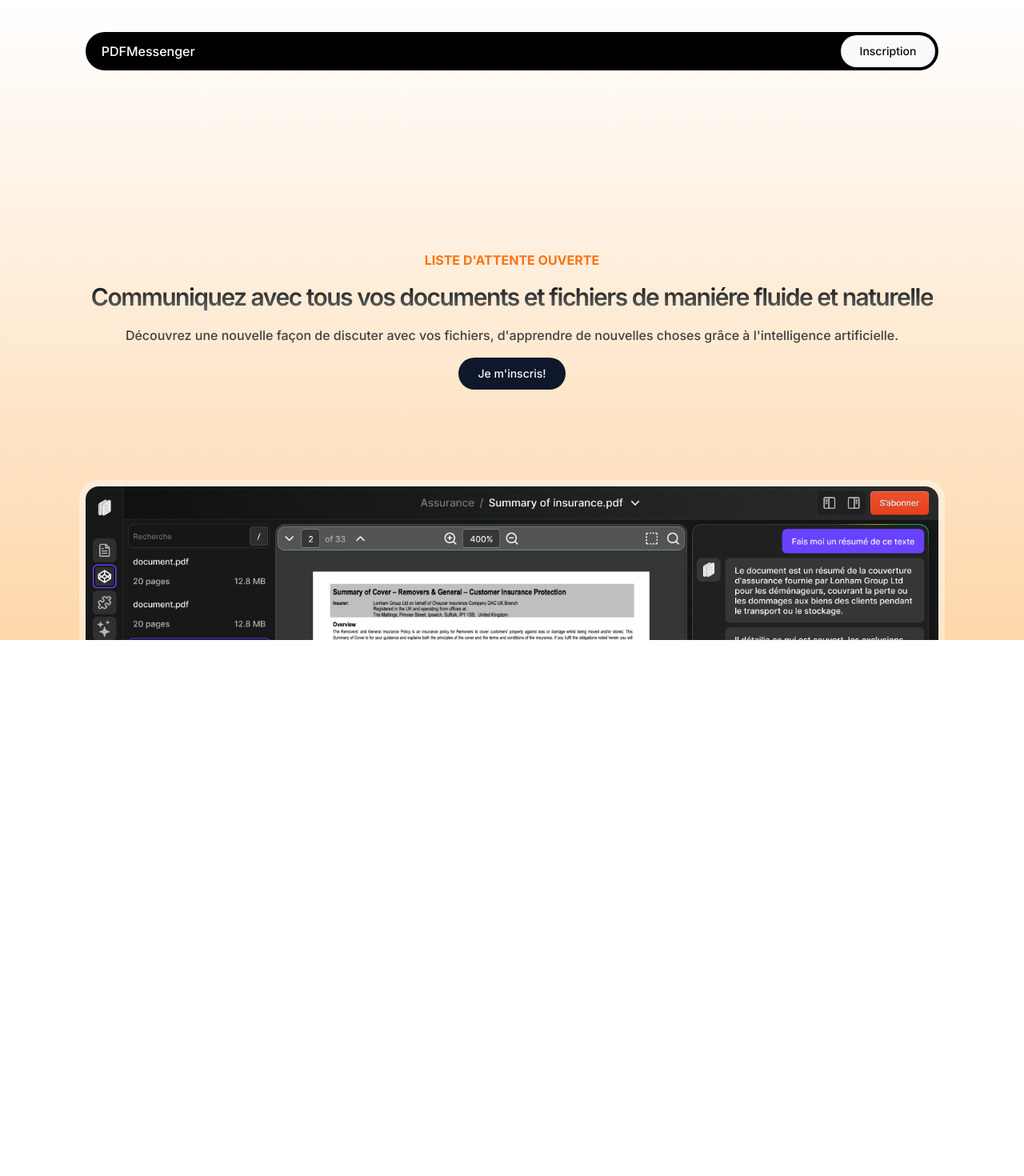
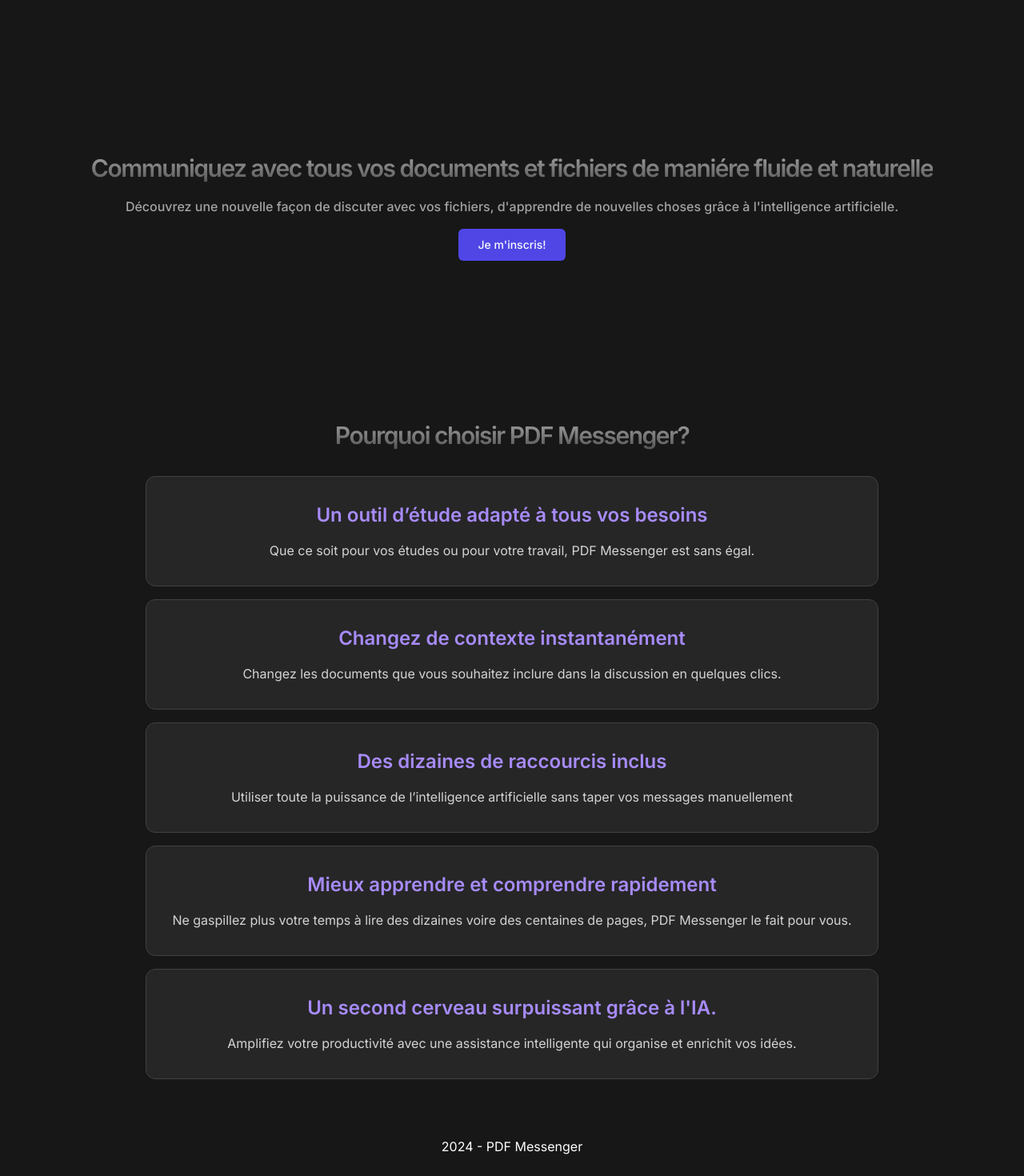
Before and after one commit to shinjipons/pdf-messenger-waitlist, a Next.js app: page / in a window 1280 px wide. Shown: the top 1470 px of the page at 80% size. Before the commit the page ends 800 px from the top, so only its background shows below. Built offline with nearby package versions, Linux system fonts and the light colour scheme.

Commit message:
Added the landing page card and changed to dark theme

```diff
--- a/app/page.tsx
+++ b/app/page.tsx
@@ -1,39 +1,55 @@
 import { Button } from "@/components/ui/button";
+import LandingPageCard from "@/components/ui/landing-page-card";
 import Image from "next/image";
 
 export default function Home() {
   return (
-    <div className="min-h-screen p-8 flex flex-col items-center justify-center gap-10 bg-gradient-to-b from-white to-orange-200">
-      <div className="w-10/12 fixed top-2 m-8 justify-between items-center flex flex-row bg-black rounded-full p-1">
-        <p className="text-white text-base pl-4 font-medium">PDFMessenger</p>
-        <Button className="w-min rounded-full text-sm text-neutral-950 px-6 bg-slate-50 hover:bg-purple-600 hover:text-white">
-          Inscription
-        </Button>
-      </div>
-      <div className="flex flex-col gap-4 w-full p-10 items-center text-center">
-        <h2 className="uppercase text-orange-500 font-bold">
-          Liste d'attente ouverte
-        </h2>
-        <h1 className="text-3xl font-semibold tracking-tighter text-transparent bg-clip-text bg-gradient-to-b from-neutral-950 to-neutral-500 leading-tight">
+    <div className="min-h-screen p-8 flex flex-col items-center justify-center gap-10 bg-neutral-900">
+      <section className="flex flex-col gap-4 w-full items-center text-center py-40">
+        <h1 className="text-3xl font-semibold tracking-tighter text-transparent bg-clip-text bg-gradient-to-b from-neutral-400 to-neutral-600 leading-tight">
           Communiquez avec tous vos documents et fichiers de maniére fluide et
           naturelle
         </h1>
-        <p className="w-full font-medium text-neutral-700">
+        <p className="w-full font-medium text-neutral-400">
           Découvrez une nouvelle façon de discuter avec vos fichiers,
           d'apprendre de nouvelles choses grâce à l'intelligence artificielle.
         </p>
-        <Button className="w-min rounded-full text-sm px-6">
+        <Button className="w-min text-sm px-6 bg-indigo-600">
           Je m'inscris!
         </Button>
-      </div>
+      </section>
 
-      <Image
-        src="/app-frame.png"
-        width={1024}
-        height={30}
-        alt="placeholder"
-        className="fixed bottom-0 max-h-48 w-10/12 object-cover object-top outline outline-8 outline-white/40 rounded-t-2xl"
-      />
+      <section>
+        <h1 className="text-3xl font-semibold tracking-tighter text-transparent bg-clip-text bg-gradient-to-b from-neutral-400 to-neutral-600 leading-tight text-center">
+          Pourquoi choisir PDF Messenger?
+        </h1>
+        <div className="grid gap-4 py-8">
+          <LandingPageCard
+            title="Un outil d’étude adapté à tous vos besoins"
+            content="Que ce soit pour vos études ou pour votre travail, PDF Messenger est sans égal."
+          ></LandingPageCard>
+          <LandingPageCard
+            title="Changez de contexte instantanément"
+            content="Changez les documents que vous souhaitez inclure dans la discussion en quelques clics."
+          ></LandingPageCard>
+          <LandingPageCard
+            title="Des dizaines de raccourcis inclus"
+            content="Utiliser toute la puissance de l’intelligence artificielle sans taper vos messages manuellement"
+          ></LandingPageCard>
+          <LandingPageCard
+            title="Mieux apprendre et comprendre rapidement"
+            content="Ne gaspillez plus votre temps à lire des dizaines voire des centaines de pages, PDF Messenger le fait pour vous."
+          ></LandingPageCard>
+          <LandingPageCard
+            title="Un second cerveau surpuissant grâce à l'IA."
+            content="Amplifiez votre productivité avec une assistance intelligente qui organise et enrichit vos idées."
+          ></LandingPageCard>
+        </div>
+      </section>
+
+      <section className="flex flex-col text-center">
+        <p className="text-white">2024 - PDF Messenger</p>
+      </section>
     </div>
   );
 }
```
